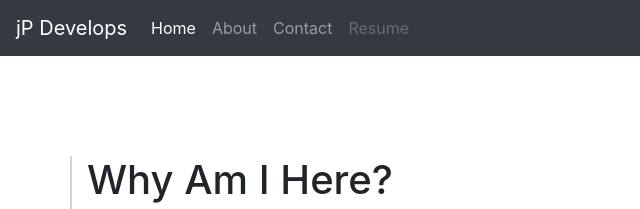
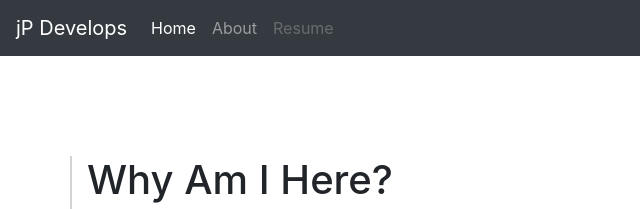
Before and after one commit to jpark1914/devportfolio, a plain HTML site: page About.html in a window 1280 px wide. Shown: the top 209 px of the page, 0-640 px from the left. Drawn offline with nearby package versions, Linux system fonts and the light colour scheme.

Commit message:
fixed minor issues

```diff
--- a/About.html
+++ b/About.html
@@ -28,7 +28,6 @@
         <div class="navbar-nav">
             <a class="nav-item nav-link active" href="index.html">Home <span class="sr-only">(current)</span></a>
             <a class="nav-item nav-link" href="About.html">About</a>
-            <a class="nav-item nav-link" href="Contact.html">Contact</a>
             <a class="nav-item nav-link disabled" href="Resume.html">Resume</a>
         </div>
     </div>
```
Also changed, not shown: Resume.html (+0 -1 lines), index.html (+1 -1 lines).
